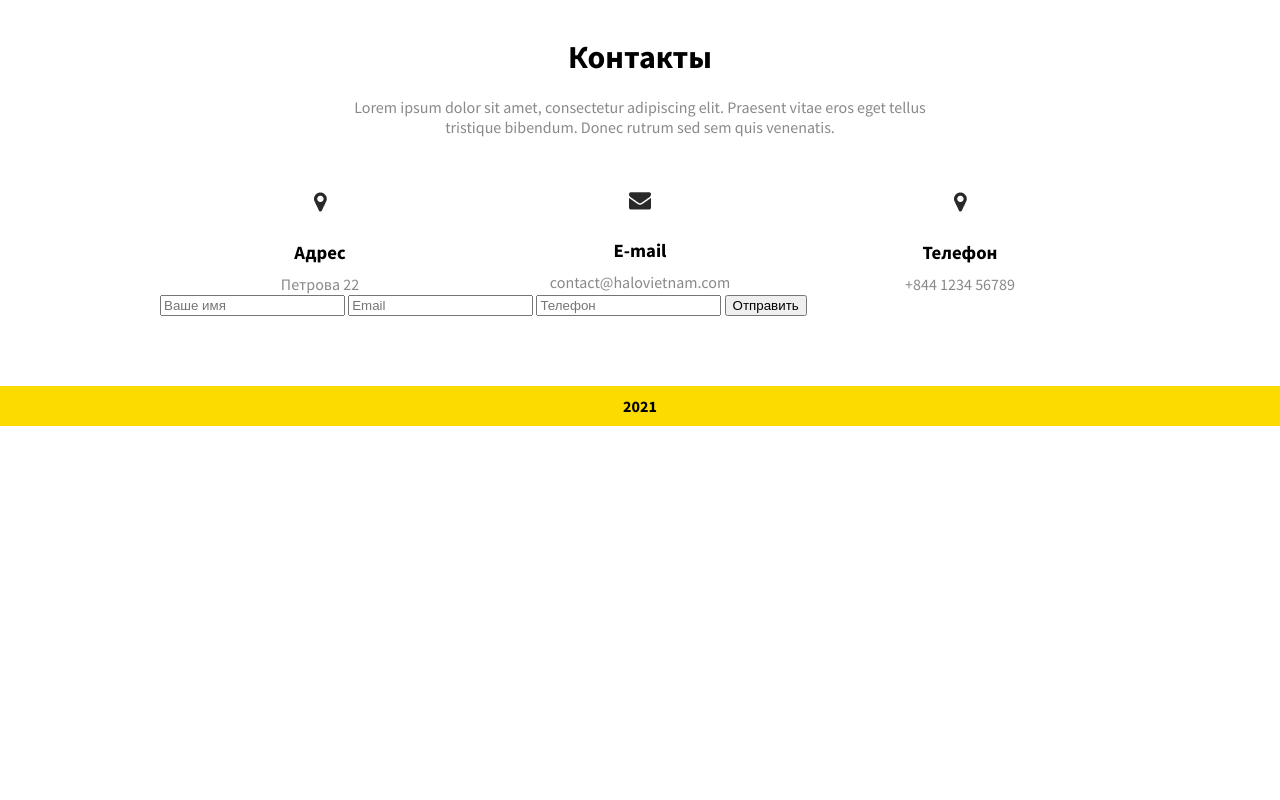
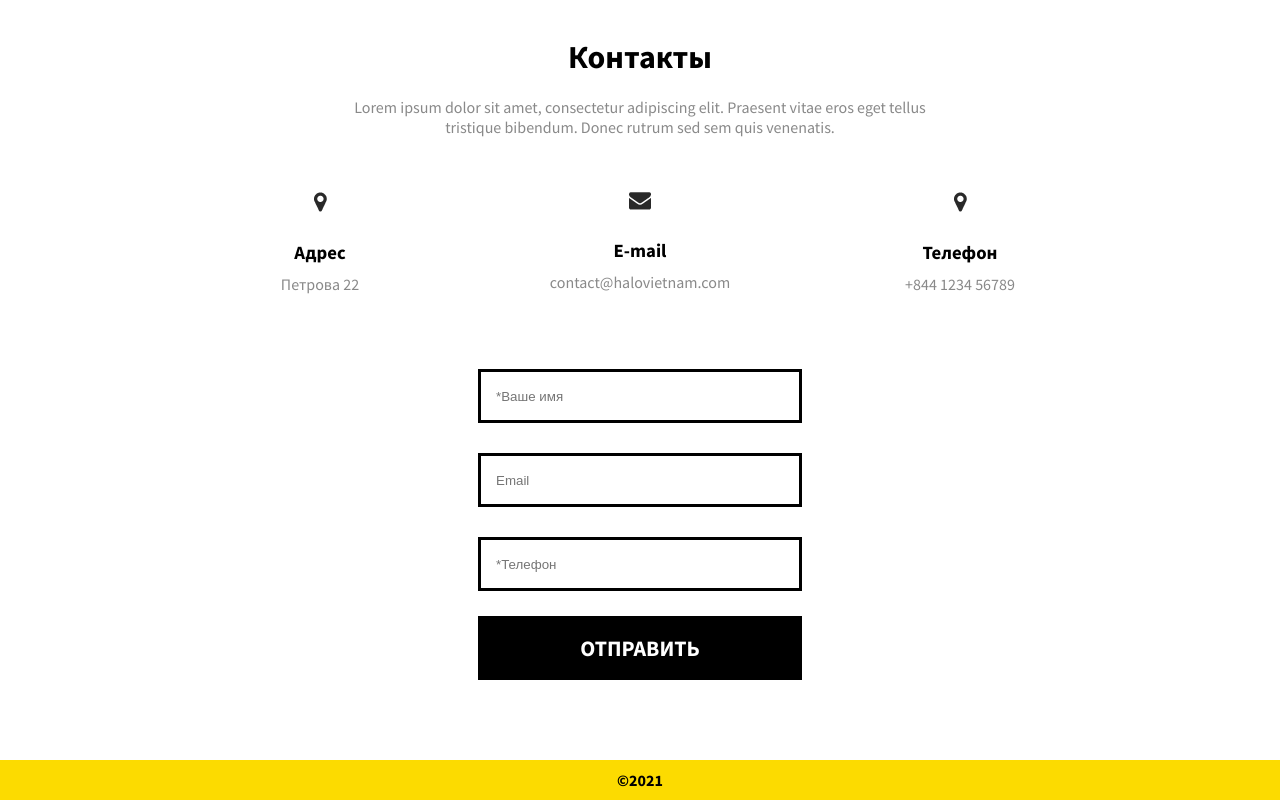
Before and after one commit to samoilenko1990/Tinyone, a plain HTML site: page index.html in a window 1280 px wide. Shown: the part 2586-3386 px from the top of the page. Before the commit the page ends 3012 px from the top, so only its background shows below. Drawn offline with nearby package versions, Linux system fonts and the light colour scheme.

Commit message:
style for form

```diff
--- a/css/style.css
+++ b/css/style.css
@@ -316,3 +316,34 @@ footer{
 	margin-top: 70px;
 	font-weight: bold;
 }
+
+.form{
+	display: grid;
+	grid-template-rows: repeat(4, 1fr);
+	margin-top: 60px;
+}
+
+.form input{
+	width: 30%;
+	margin: 15px auto;
+	padding: 15px;
+	border: 3px solid #000000;
+}
+
+.form button{
+	  width: 33.7%;
+    margin: 10px auto;
+    padding: 15px;
+    border: 3px solid #000;
+    background: #000000;
+	  color: #fff;
+    font-size: 22px;
+    font-weight: bold;
+    font-family: 'Source Sans Pro', sans-serif;
+    text-transform: uppercase;
+    cursor: pointer;
+}
+
+.form button:hover{
+	  color: #fcdb00;
+}
--- a/index.html
+++ b/index.html
@@ -166,9 +166,9 @@
 			</ul>
 
 			<div class="form">
-				<input type="text" id="name" name="name" placeholder="Ваше имя">
+				<input type="text" id="name" name="name" placeholder="*Ваше имя">
 				<input type="email" id="email" name="Email" placeholder="Email">
-				<input type="tel" id="phone" name="Phone" placeholder="Телефон">
+				<input type="tel" id="phone" name="Phone" placeholder="*Телефон">
 				<button type="submit" class="form__button">Отправить</button>
 
 			</div>
@@ -178,7 +178,7 @@
 	</section>
 
 	<footer>
-		2021
+		&#169;2021
 	</footer>
 
 </body>
```
